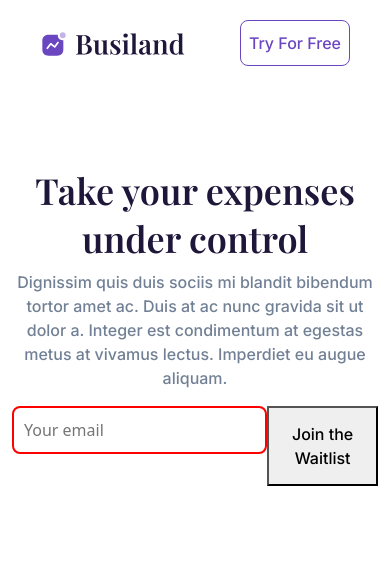
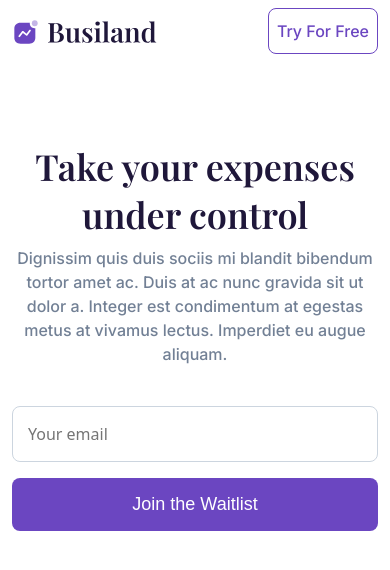
Before and after one commit to Sardar-Taha/Basiland, a plain HTML site: page index.html in a window 390 px wide. Drawn offline with nearby package versions, Linux system fonts and the light colour scheme.

Commit message:
baki subah

```diff
--- a/index.css
+++ b/index.css
@@ -11,11 +11,6 @@ body {
 .navbar {
   display: flex;
   justify-content: space-between;
-  padding: 20px 20px 20px 20px !important;
-}
-
-.navbar-brand {
-  margin-left: 20px;
 }
 
 .tryFree {
@@ -25,7 +20,6 @@ body {
   border-radius: 8px;
   cursor: pointer;
   background-color: white;
-  margin-right: 20px;
 }
 
 .tryFree:hover {
@@ -65,32 +59,59 @@ body {
 .gmail-part {
   display: flex;
   flex-direction: row;
+  align-items: flex-start;
+  margin-top: 40px;
 }
 
 .gmail {
   width: 320px;
-  padding: 10px;
+  padding: 15px;
   border-radius: 8px;
   font-size: 16px;
   display: block;
   margin-left: auto;
   color: #333333;
   outline: none !important;
-  border: 2px solid red !important;
-  margin-bottom: 2rem;
+  border: 1px solid #ccd5df !important;
+  margin-bottom: 1rem;
   font-family: system-ui, -apple-system, BlinkMacSystemFont, "Segoe UI", Roboto,
     Oxygen, Ubuntu, Cantarell, "Open Sans", "Helvetica Neue", sans-serif;
 }
 
 .gmail:hover {
-  border-color: #6b46c1;
+  border-color: #6b46c1 !important;
 }
 
 .gmail:focus {
-  border: 2px solid green !important;
+  border: 1px solid #6b46c1 !important;
 }
 
 .join {
+  all: revert;
   display: block;
   margin-right: auto;
+  margin-left: 10px;
+  padding: 16px 20px;
+  border-radius: 8px;
+  background-color: #6b46c1;
+  color: white;
+  border: none;
+  font-size: 18px;
 }
+
+@media only screen and (max-width: 523px) {
+  .gmail-part {
+    flex-direction: column;
+  }
+
+  .gmail {
+    width: 100%;
+    margin-right: auto;
+  }
+
+  .join {
+    width: 100%;
+    margin-left: auto;
+    margin-top: 0px;
+  }
+}
--- a/index.html
+++ b/index.html
@@ -22,6 +22,7 @@
     <title>Basiland</title>
   </head>
   <body>
+    <div class="container">
       <nav class="navbar">
         <div class="navbar-brand">
           <img src="/Images/logo.svg" alt="" />
@@ -31,7 +32,6 @@
         </div>
       </nav>
 
-    <div class="container">
       <div class="row">
         <div class="col">
           <h1 class="heading">Take your expenses under control</h1>
```
Lines whose indentation alone changed are shown as unchanged.
